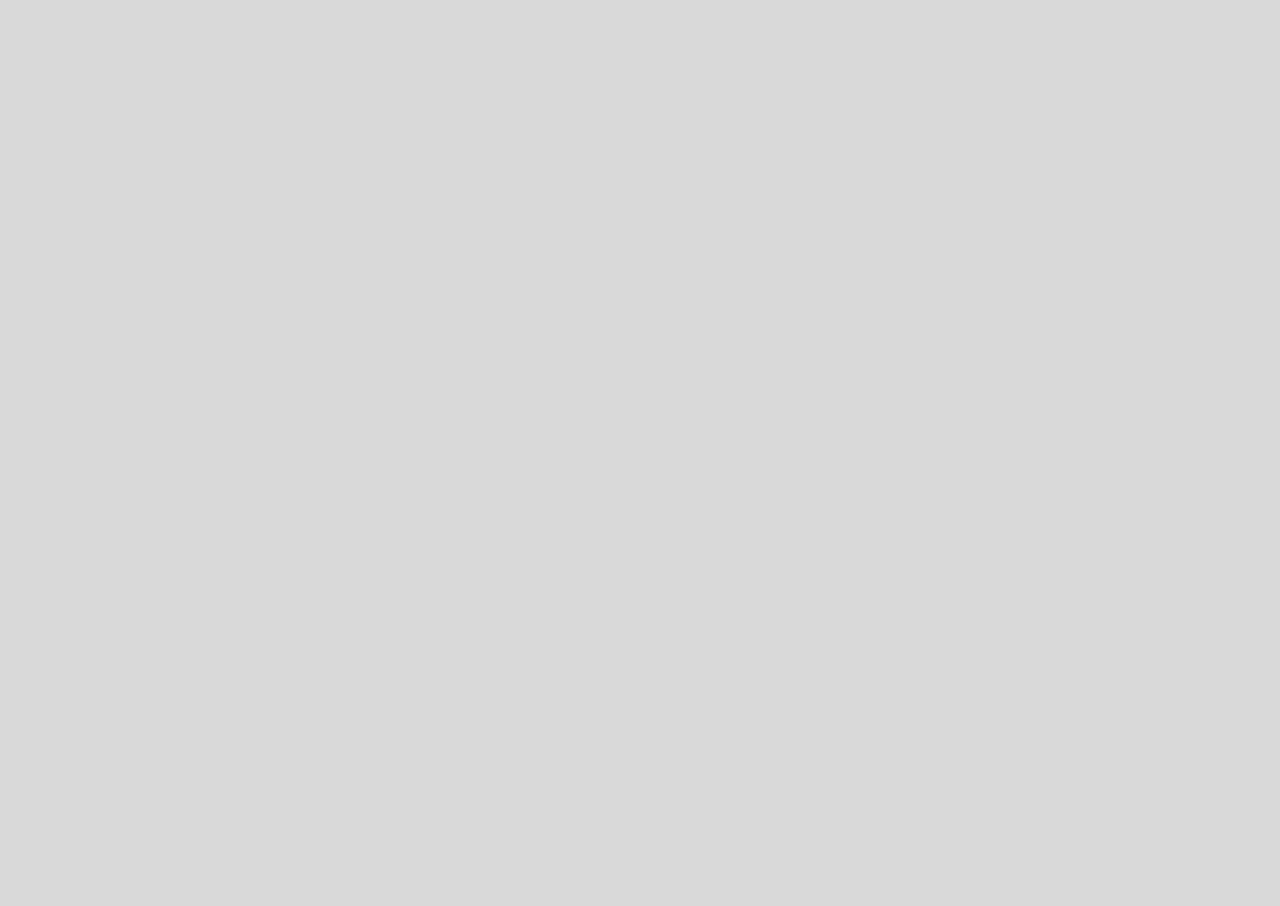
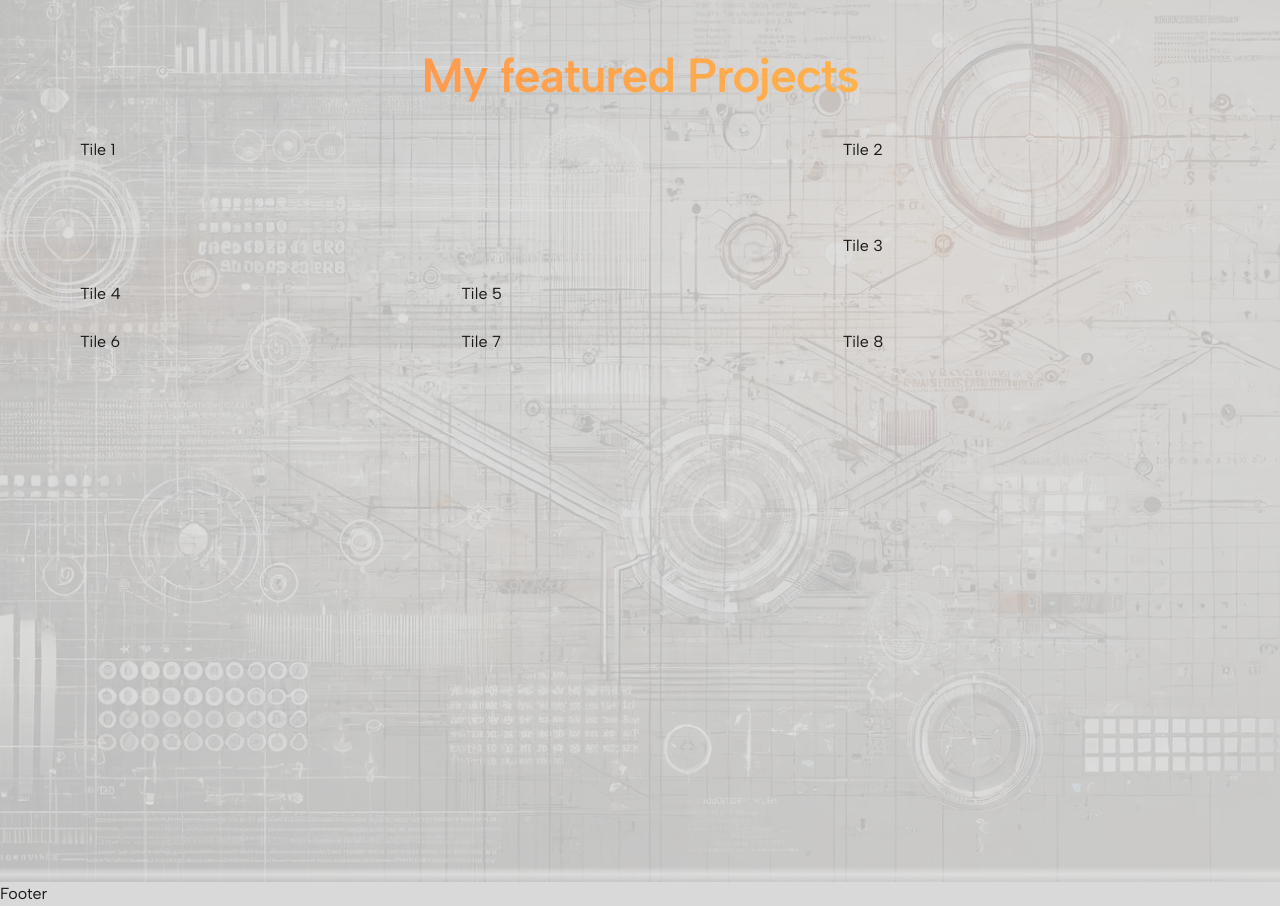
Before and after one commit to Consciously/con-me-codetechify, a Next.js app: page / in a window 1280 px wide. Shown: the part 2500-3406 px from the top of the page. Before the commit the page ends 2368 px from the top, so only its background shows below. Built offline with nearby package versions, Linux system fonts and the light colour scheme.

Commit message:
brainstorm bento style and refactoring as well as add tanstack query

```diff
--- a/package.json
+++ b/package.json
@@ -17,6 +17,7 @@
     "@radix-ui/react-scroll-area": "^1.1.0",
     "@radix-ui/react-separator": "^1.1.0",
     "@radix-ui/react-slot": "^1.1.0",
+    "@tanstack/react-query": "^5.49.2",
     "class-variance-authority": "^0.7.0",
     "clsx": "^2.1.1",
     "dotenv": "^16.4.5",
--- a/src/app/(root)/page.tsx
+++ b/src/app/(root)/page.tsx
@@ -2,6 +2,7 @@ import Image from 'next/image';
 import HeroSection from './hero/hero-section';
 import ServicesSection from './services/services-section';
 import BackgroundPattern from '@/components/ui/background-pattern';
+import ProjectsSection from './projects/projects-section';
 
 export default function Home() {
 	return (
@@ -29,11 +30,21 @@ export default function Home() {
 				/>
 				<div className='grainy-light absolute inset-0 -z-30' />
 				<div className='absolute inset-0 bg-background opacity-85 -z-10' />
-				<div className='diagonal-cover' />
 				<ServicesSection />
+				<BackgroundPattern />
 			</section>
-			{/* <section>Projects</section>
-			<section>Tech stuff</section> */}
+			<section className='relative block lg:min-h-screen'>
+				<Image
+					src='/images/bg_tech_03.webp'
+					alt='Hero image'
+					fill
+					className='w-full h-full object-cover object-center -z-20'
+				/>
+				<div className='grainy-light absolute inset-0 -z-30' />
+				<div className='absolute inset-0 bg-background opacity-85 -z-10' />
+				<ProjectsSection />
+				<BackgroundPattern />
+			</section>
 		</>
 	);
 }
--- /dev/null
+++ b/src/app/(root)/projects/projects-data.tsx
@@ -0,0 +1,34 @@
+'use client';
+
+export default function ProjectsData() {
+	return (
+		<div className='grid grid-cols-1 grid-rows-12 md:grid-cols-6 lg:grid-cols-12 gap-6'>
+			<div className='col-span-full row-span-3 md:col-span-3 lg:col-span-8'>
+				Tile 1
+			</div>
+
+			<div className='col-span-full md:col-span-3 lg:col-span-4 row-span-2'>
+				Tile 2
+			</div>
+			<div className='col-span-full md:col-span-3 lg:col-span-4 row-span-2'>
+				Tile 3
+			</div>
+
+			<div className='col-span-full row-span-1 md:col-span-3 lg:col-span-4'>
+				Tile 4
+			</div>
+			<div className='col-span-full row-span-1 md:col-span-3 lg:col-span-4'>
+				Tile 5
+			</div>
+			<div className='col-span-full row-span-1 md:col-span-3 lg:col-span-4'>
+				Tile 6
+			</div>
+			<div className='col-span-full row-span-1 md:col-span-3 lg:col-span-4'>
+				Tile 7
+			</div>
+			<div className='col-span-full row-span-1 md:col-span-3 lg:col-span-4'>
+				Tile 8
+			</div>
+		</div>
+	);
+}
--- /dev/null
+++ b/src/app/(root)/projects/projects-section.tsx
@@ -0,0 +1,19 @@
+import Section from '@/components/ui/custom-section';
+import ProjectsData from './projects-data';
+
+export default function ProjectsSection() {
+	return (
+		<Section>
+			<Section.GridContainer className='gap-6 my-12 md:my-24 xl:my-48'>
+				<Section.ContentContainer>
+					<h2 className='text-2xl/relaxed md:text-5xl/relaxed font-semibold tracking-tight text-center text-transparent bg-clip-text bg-gradient-to-r from-primary to-secondary'>
+						My featured Projects
+					</h2>
+				</Section.ContentContainer>
+				<Section.ContentContainer>
+					<ProjectsData />
+				</Section.ContentContainer>
+			</Section.GridContainer>
+		</Section>
+	);
+}
--- a/src/app/layout.tsx
+++ b/src/app/layout.tsx
@@ -4,6 +4,7 @@ import './globals.css';
 import Header from '@/components/header';
 import Footer from '@/components/footer';
 import { ThemeProvider } from 'next-themes';
+import Provider from '@/components/provider';
 
 const albertSans = Albert_Sans({ subsets: ['latin'] });
 
@@ -28,7 +29,9 @@ export default function RootLayout({
 				>
 					<Header />
 					<main className='flex flex-col min-h-[calc(100vh-4rem-1px)]'>
-						<div className='flex-1 flex flex-col h-full'>{children}</div>
+						<div className='flex-1 flex flex-col h-full'>
+							<Provider>{children}</Provider>
+						</div>
 					</main>
 					<Footer />
 				</ThemeProvider>
--- /dev/null
+++ b/src/components/provider.tsx
@@ -0,0 +1,15 @@
+'use client';
+
+import { QueryClient, QueryClientProvider } from '@tanstack/react-query';
+
+const queryClient = new QueryClient();
+
+type ProviderPropsType = {
+	children: React.ReactNode;
+};
+
+export default function Provider({ children }: ProviderPropsType) {
+	return (
+		<QueryClientProvider client={queryClient}>{children}</QueryClientProvider>
+	);
+}
--- a/src/constants/constants.ts
+++ b/src/constants/constants.ts
@@ -102,3 +102,14 @@ export const SERVICES_DATA = [
 		icon: 'wrench',
 	},
 ] as const;
+
+const TILE_SIZES = {
+	1: 'extraBig',
+	2: 'big',
+	3: 'big',
+	4: 'normal',
+	5: 'normal',
+	6: 'normal',
+	7: 'normal',
+	8: 'normal',
+} as const;
```
Also changed, not shown: 1 other file (tests, documents, lock files or other folders). Lines whose indentation alone changed are shown as unchanged.
